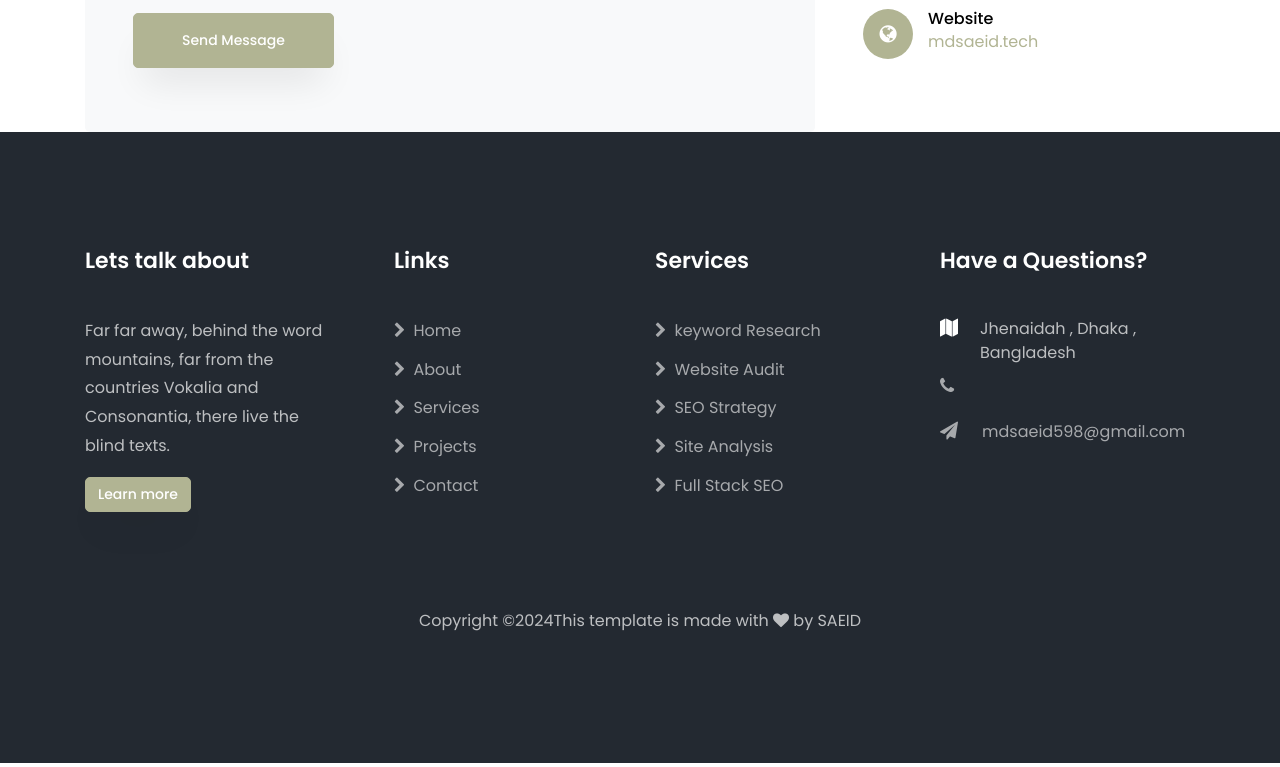
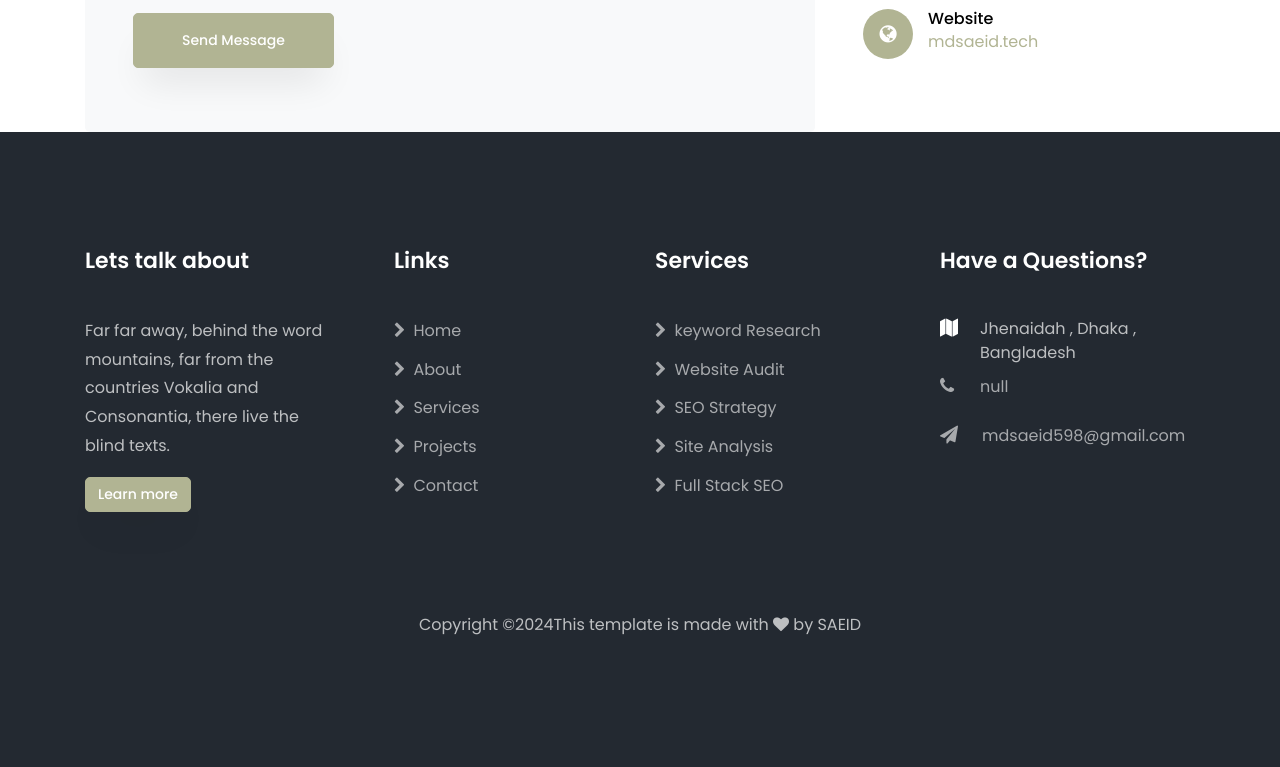
Before and after one commit to mdsaeid598/Personal-Portfolio-Website, a plain HTML site: page index.html in a window 1280 px wide. Shown: the part 8109-8876 px from the top of the page. Drawn offline with Linux system fonts and the light colour scheme; some packages are replaced by stand-ins of ours; no server answers; files whose address does not match are found by name.

Commit message:
Update index.html
add some value

```diff
--- a/index.html
+++ b/index.html
@@ -873,7 +873,7 @@
 						<div class="block-23 mb-3">
 							<ul>
 								<li><span class="icon fa fa-map marker"></span><span class="text">Jhenaidah , Dhaka , Bangladesh</span></li>
-								<li><a href="#"><span class="icon fa fa-phone"></span><span class="text"></span></a></li>
+								<li><a href="#"><span class="icon fa fa-phone"></span><span class="text">null</span></a></li>
 								<li><a href="#"><span class="icon fa fa-paper-plane pr-4"></span><span class="text">mdsaeid598@gmail.com</span></a></li>
 							</ul>
 						</div>
```
